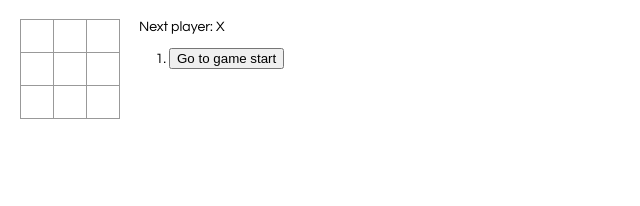
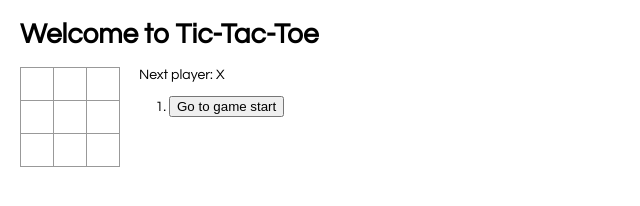
Before and after one commit to wes-cutting/fsft-dr-0118-react-tic-tac-toe, a React app: page public/index.html in a window 1280 px wide. Shown: the whole page, without its empty margins (0-640 px from the left). Built offline with nearby package versions, Linux system fonts and the light colour scheme.

Commit message:
Changing up the Home Page

```diff
--- a/public/index.html
+++ b/public/index.html
@@ -19,12 +19,13 @@
       work correctly both with client-side routing and a non-root public URL.
       Learn how to configure a non-root public URL by running `npm run build`.
     -->
-    <title>Follow</title>
+    <title>Baseline</title>
   </head>
   <body>
     <noscript>
       You need to enable JavaScript to run this app.
     </noscript>
+    <h1>Welcome to Tic-Tac-Toe</h1>
     <div id="root"></div>
     <!--
       This HTML file is a template.
```
Also changed, not shown: 1 other file.
